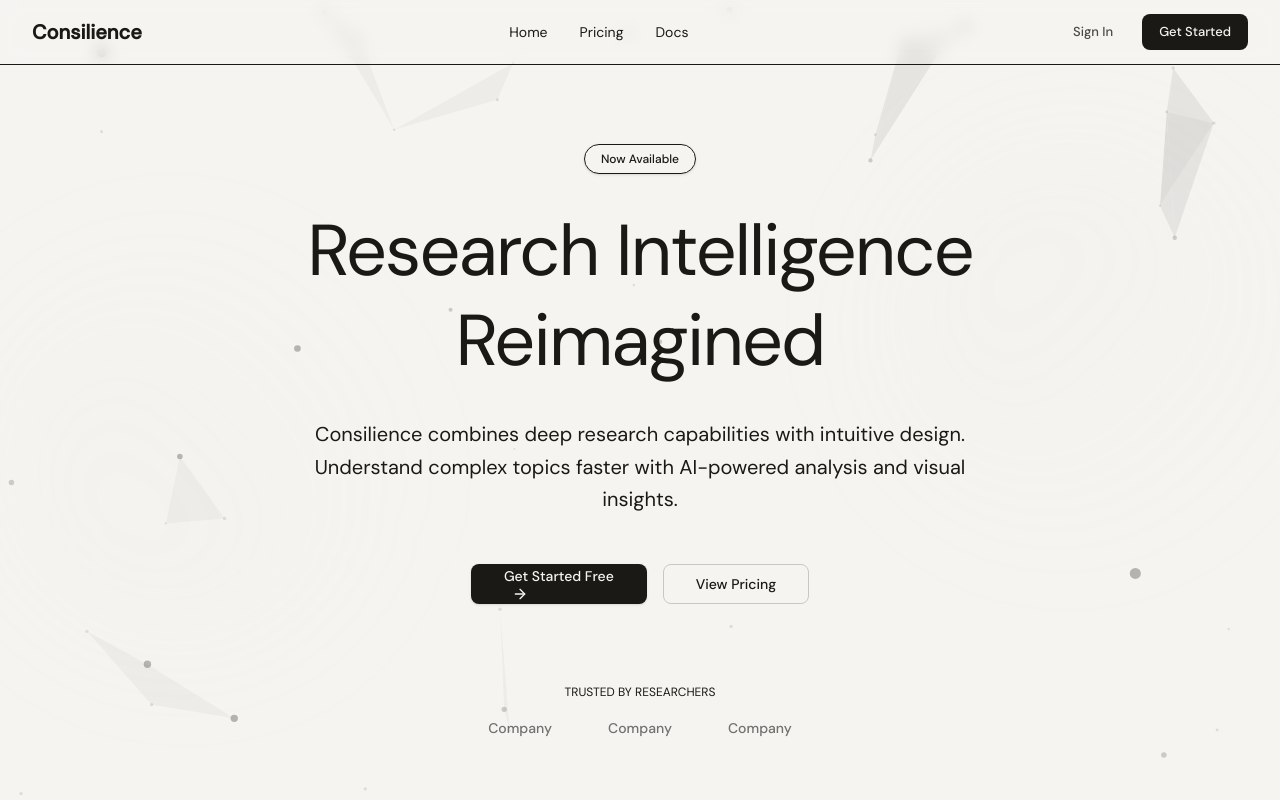
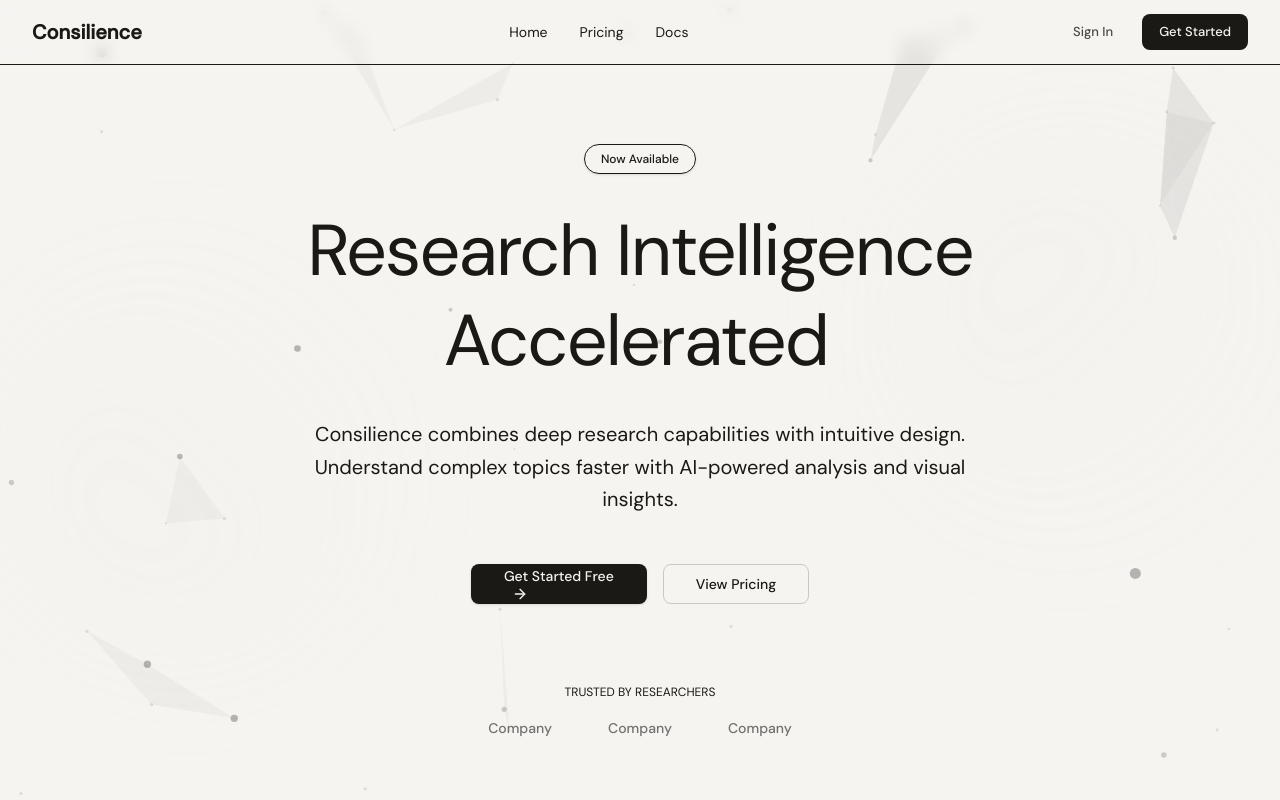
Before and after one commit to ApexYash11/Consilience, a Next.js app in the folder frontend/: page / in a window 1280 px wide. Shown: the top 800 px of the page. Built offline with nearby package versions, Linux system fonts and the light colour scheme.

Commit message:
feat: Update button styles and enhance animations in Login and Register pages; modify GoogleIcon colors

```diff
--- a/frontend/src/app/login/page.tsx
+++ b/frontend/src/app/login/page.tsx
@@ -79,20 +79,24 @@
         <Button
           onClick={() => startOAuthFlow('google', nextPath)}
           variant="secondary"
-          className="w-full flex items-center justify-center gap-2.5 h-10 border border-[var(--border-default)]"
+          className="w-full h-11 border border-[var(--border-default)]"
           aria-label="Sign in with Google"
         >
-          <GoogleIcon className="w-5 h-5 flex-shrink-0" />
-          <span className="whitespace-nowrap">Sign in with Google</span>
+          <span className="flex items-center justify-center gap-2.5 w-full">
+            <GoogleIcon className="w-5 h-5 flex-shrink-0" />
+            <span className="whitespace-nowrap">Sign in with Google</span>
+          </span>
         </Button>
         <Button
           onClick={() => startOAuthFlow('github', nextPath)}
           variant="secondary"
-          className="w-full flex items-center justify-center gap-2.5 h-10 border border-[var(--border-default)]"
+          className="w-full h-11 border border-[var(--border-default)]"
           aria-label="Sign in with GitHub"
         >
-          <GitHubIcon className="w-5 h-5 flex-shrink-0 text-[var(--text-primary)]" />
-          <span className="whitespace-nowrap">Sign in with GitHub</span>
+          <span className="flex items-center justify-center gap-2.5 w-full">
+            <GitHubIcon className="w-5 h-5 flex-shrink-0 text-[var(--text-primary)]" />
+            <span className="whitespace-nowrap">Sign in with GitHub</span>
+          </span>
         </Button>
       </div>
 
--- a/frontend/src/app/register/page.tsx
+++ b/frontend/src/app/register/page.tsx
@@ -59,20 +59,24 @@
         <Button
           onClick={() => startOAuthFlow('google')}
           variant="secondary"
-          className="w-full flex items-center justify-center gap-2.5 h-10 border border-[var(--border-default)]"
+          className="w-full h-11 border border-[var(--border-default)]"
           aria-label="Sign up with Google"
         >
-          <GoogleIcon className="w-5 h-5 flex-shrink-0" />
-          <span className="whitespace-nowrap">Sign up with Google</span>
+          <span className="flex items-center justify-center gap-2.5 w-full">
+            <GoogleIcon className="w-5 h-5 flex-shrink-0" />
+            <span className="whitespace-nowrap">Sign up with Google</span>
+          </span>
         </Button>
         <Button
           onClick={() => startOAuthFlow('github')}
           variant="secondary"
-          className="w-full flex items-center justify-center gap-2.5 h-10 border border-[var(--border-default)]"
+          className="w-full h-11 border border-[var(--border-default)]"
           aria-label="Sign up with GitHub"
         >
-          <GitHubIcon className="w-5 h-5 flex-shrink-0 text-[var(--text-primary)]" />
-          <span className="whitespace-nowrap">Sign up with GitHub</span>
+          <span className="flex items-center justify-center gap-2.5 w-full">
+            <GitHubIcon className="w-5 h-5 flex-shrink-0 text-[var(--text-primary)]" />
+            <span className="whitespace-nowrap">Sign up with GitHub</span>
+          </span>
         </Button>
       </div>
 
--- a/frontend/src/components/home/Hero.tsx
+++ b/frontend/src/components/home/Hero.tsx
@@ -1,13 +1,54 @@
 'use client'
 
 import Link from 'next/link'
-import { motion } from 'framer-motion'
+import { useState, useEffect } from 'react'
+import { motion, AnimatePresence, useReducedMotion } from 'framer-motion'
 import { Button } from '@/components/ui'
 import { ArrowRight } from 'lucide-react'
 
+const WORDS = ["Reimagined", "Accelerated", "Verified", "Simplified"]
+
 export function Hero() {
+  const [wordIndex, setWordIndex] = useState(0)
+  const [text, setText] = useState("")
+  const [isDeleting, setIsDeleting] = useState(false)
+  const prefersReducedMotion = useReducedMotion()
+
+  useEffect(() => {
+    if (prefersReducedMotion) {
+      setText(WORDS[wordIndex])
+      const interval = setInterval(() => {
+        setWordIndex((prev) => (prev + 1) % WORDS.length)
+      }, 3200)
+      return () => clearInterval(interval)
+    }
+
+    const currentWord = WORDS[wordIndex]
+
+    const timeout = setTimeout(() => {
+      if (!isDeleting) {
+        if (text.length < currentWord.length) {
+          setText(currentWord.slice(0, text.length + 1))
+        } else {
+          // Pause at the end of typing
+          setTimeout(() => setIsDeleting(true), 2000)
+        }
+      } else {
+        if (text.length > 0) {
+          setText(currentWord.slice(0, text.length - 1))
+        } else {
+          // Finish deleting, move to next word
+          setIsDeleting(false)
+          setWordIndex((prev) => (prev + 1) % WORDS.length)
+        }
+      }
+    }, isDeleting ? 40 : 120) // 120ms to type, 40ms to delete
+
+    return () => clearTimeout(timeout)
+  }, [text, isDeleting, wordIndex, prefersReducedMotion])
+
   return (
-    <section className="relative min-h-[calc(100vh-64px)] pt-20 overflow-hidden flex flex-col items-center">
+    <section className="relative min-h-[calc(100vh-64px)] pt-20 pb-16 overflow-hidden flex flex-col items-center justify-between">
       {/* Subtle background gradient - neutral */}
       <div className="absolute inset-0 -z-10">
         <div className="absolute top-20 right-0 h-96 w-96 bg-gradient-to-br from-neutral-200/10 to-transparent dark:from-neutral-800/10 rounded-full blur-3xl" />
@@ -48,7 +89,14 @@
             >
               Research Intelligence
               <br />
-              <span className="text-text-brand">Reimagined</span>
+              <span className="text-text-brand inline-flex items-center justify-start min-w-[320px] text-left">
+                <span>{text}</span>
+                <motion.span
+                  animate={{ opacity: [1, 0] }}
+                  transition={{ duration: 0.8, repeat: Infinity, ease: "linear" }}
+                  className="inline-block w-[4px] h-[0.9em] bg-foreground ml-1 mb-1 rounded-sm"
+                />
+              </span>
             </h1>
           </motion.div>
 
--- a/frontend/src/components/ui/icons.tsx
+++ b/frontend/src/components/ui/icons.tsx
@@ -12,19 +12,19 @@
     >
       <path
         d="M22.56 12.25c0-.78-.07-1.53-.2-2.25H12v4.26h5.92c-.26 1.37-1.04 2.53-2.21 3.31v2.77h3.57c2.08-1.92 3.28-4.74 3.28-8.09z"
-        fill="currentColor"
+        fill="#4285F4"
       />
       <path
         d="M12 23c2.97 0 5.46-.98 7.28-2.66l-3.57-2.77c-.98.66-2.23 1.06-3.71 1.06-2.86 0-5.29-1.93-6.16-4.53H2.18v2.84C3.99 20.53 7.7 23 12 23z"
-        fill="currentColor"
+        fill="#34A853"
       />
       <path
         d="M5.84 14.09c-.22-.66-.35-1.36-.35-2.09s.13-1.43.35-2.09V7.07H2.18C1.43 8.55 1 10.22 1 12s.43 3.45 1.18 4.93l2.85-2.22.81-.62z"
-        fill="currentColor"
+        fill="#FBBC05"
       />
       <path
         d="M12 5.38c1.62 0 3.06.56 4.21 1.64l3.15-3.15C17.45 2.09 14.97 1 12 1 7.7 1 3.99 3.47 2.18 7.07l3.66 2.84c.87-2.6 3.3-4.53 6.16-4.53z"
-        fill="currentColor"
+        fill="#EA4335"
       />
     </svg>
   );
```
Also changed, not shown: 1 other file (tests, documents, lock files or other folders).
